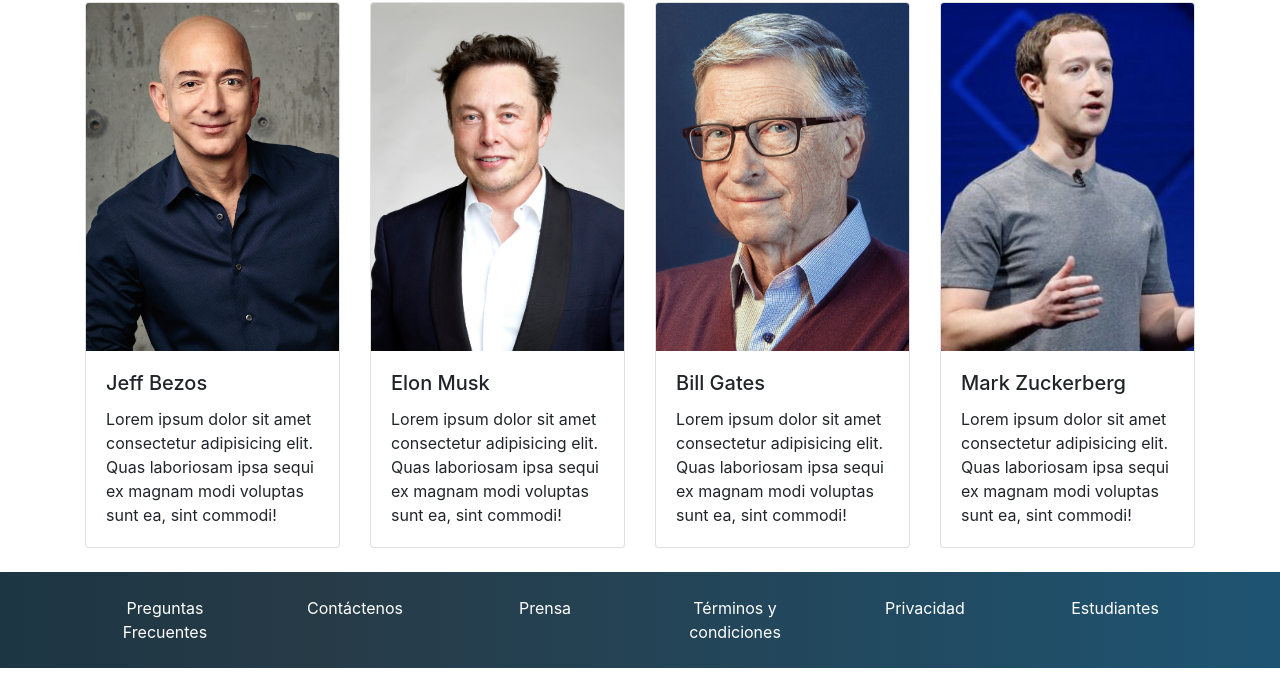
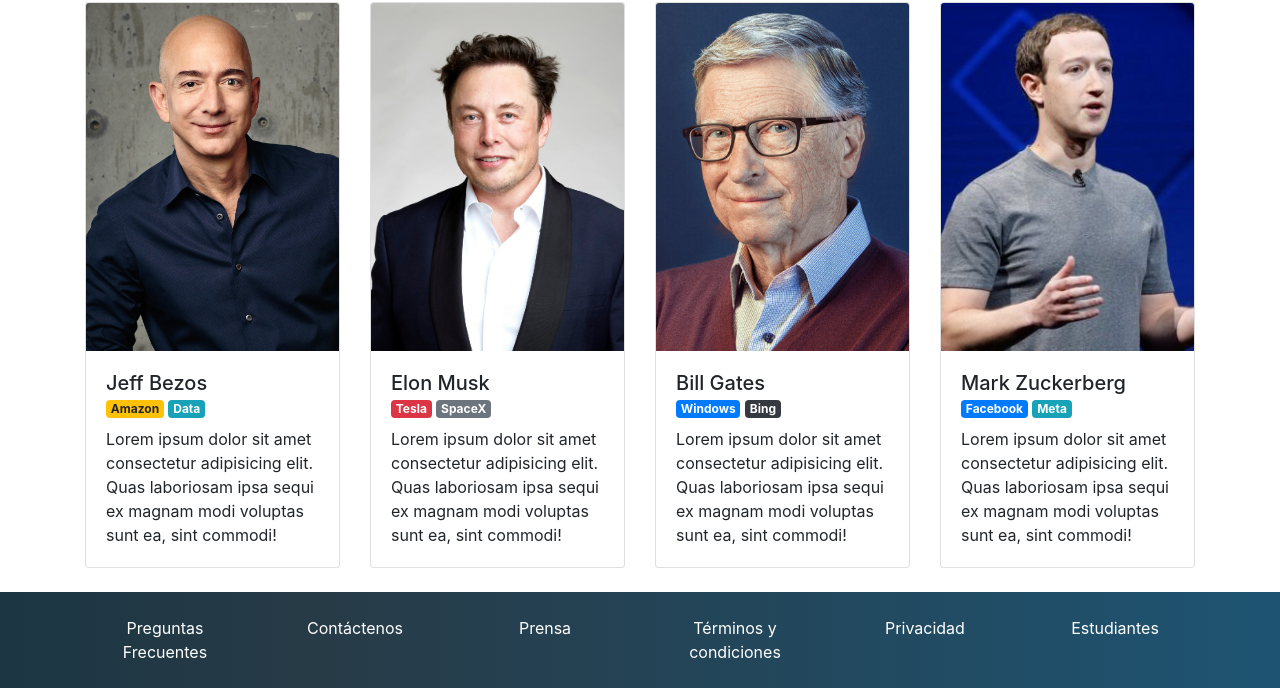
Before and after one commit to diogosss/diorConf, a plain HTML site: page index.html in a window 1280 px wide. Shown: the part 711-1399 px from the top of the page. Drawn offline with nearby package versions, Linux system fonts and the light colour scheme.

Commit message:
[13] Pastillas texto Badges

```diff
--- a/index.html
+++ b/index.html
@@ -99,7 +99,11 @@
             <div class="card" >
               <img class="card-img-top" src="./assets/speakers/bezos.jpg" alt="Picture of Jeff Bezos">
               <div class="card-body">
-                <h5 class="card-title">Jeff Bezos</h5>
+                <h5 class="card-title mb-0">Jeff Bezos</h5>
+                <div class="badges mb-2">
+                  <span class="badge badge-warning">Amazon</span>
+                  <span class="badge badge-info">Data</span>
+                </div>
                 <p class="card-text">Lorem ipsum dolor sit amet consectetur adipisicing elit. Quas laboriosam ipsa sequi ex magnam modi voluptas sunt ea, sint commodi!</p>
 
               </div>
@@ -109,7 +113,11 @@
             <div class="card" >
               <img class="card-img-top" src="./assets/speakers/Elon_Musk.jpg" alt="Picture of Elon_Musk">
               <div class="card-body">
-                <h5 class="card-title">Elon Musk</h5>
+                <h5 class="card-title mb-0">Elon Musk</h5>
+                <div class="badges mb-2">
+                  <span class="badge badge-danger">Tesla</span>
+                  <span class="badge badge-secondary">SpaceX</span>
+                </div>
                 <p class="card-text">Lorem ipsum dolor sit amet consectetur adipisicing elit. Quas laboriosam ipsa sequi ex magnam modi voluptas sunt ea, sint commodi!</p>
 
               </div>
@@ -119,7 +127,11 @@
             <div class="card" >
               <img class="card-img-top" src="./assets/speakers/gates.jpg" alt="Picture of Bill Gates">
               <div class="card-body">
-                <h5 class="card-title">Bill Gates</h5>
+                <h5 class="card-title mb-0">Bill Gates</h5>
+                <div class="badges mb-2">
+                  <span class="badge badge-primary">Windows</span>
+                  <span class="badge badge-dark">Bing</span>
+                </div>
                 <p class="card-text">Lorem ipsum dolor sit amet consectetur adipisicing elit. Quas laboriosam ipsa sequi ex magnam modi voluptas sunt ea, sint commodi!</p>
 
               </div>
@@ -129,7 +141,11 @@
             <div class="card" >
               <img class="card-img-top" src="./assets/speakers/zuckerberg.jpg" alt="Picture of Zuckerberg">
               <div class="card-body">
-                <h5 class="card-title">Mark Zuckerberg</h5>
+                <h5 class="card-title mb-0">Mark Zuckerberg</h5>
+                <div class="badges mb-2">
+                  <span class="badge badge-primary">Facebook</span>
+                  <span class="badge badge-info">Meta</span>
+                </div>
                 <p class="card-text">Lorem ipsum dolor sit amet consectetur adipisicing elit. Quas laboriosam ipsa sequi ex magnam modi voluptas sunt ea, sint commodi!</p>
 
               </div>
```
